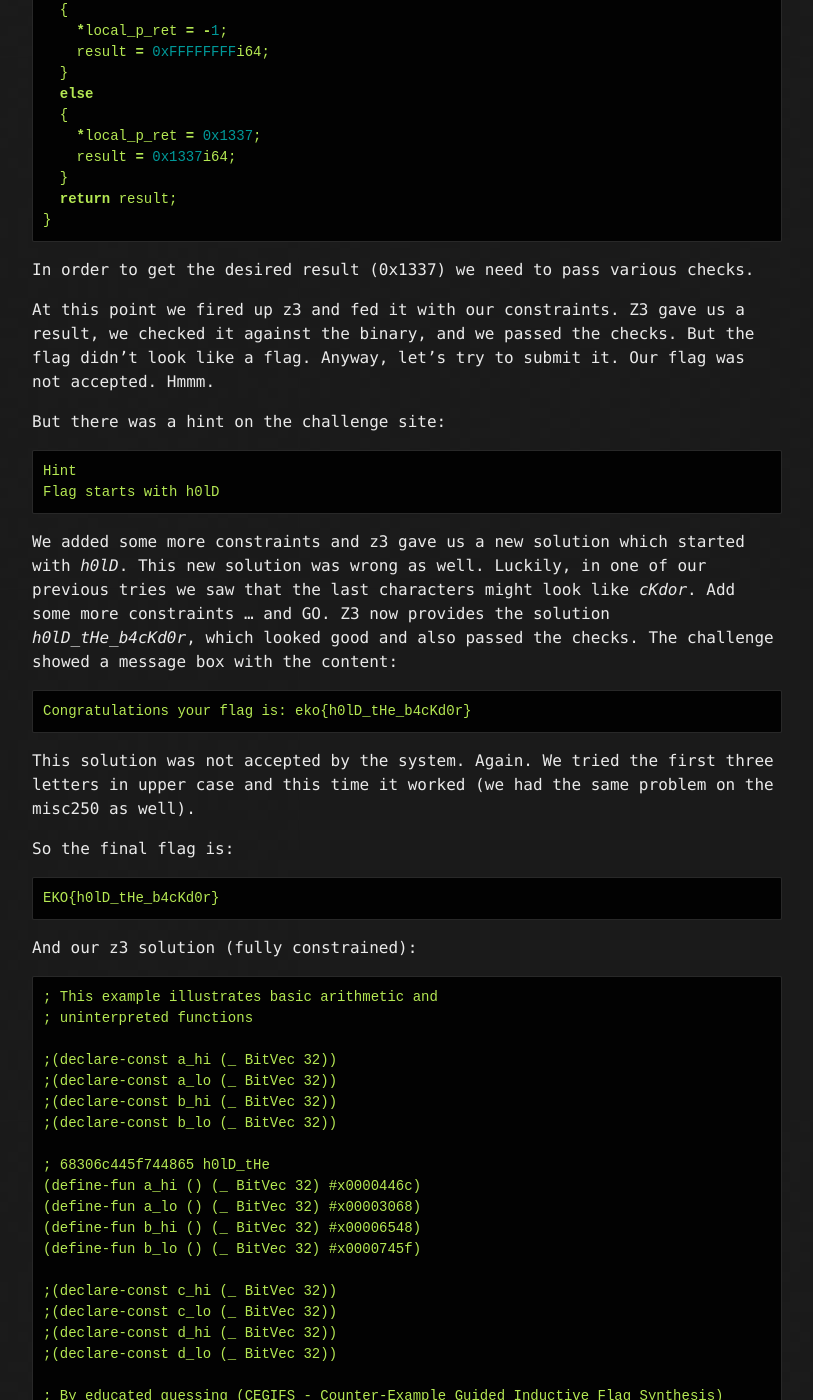
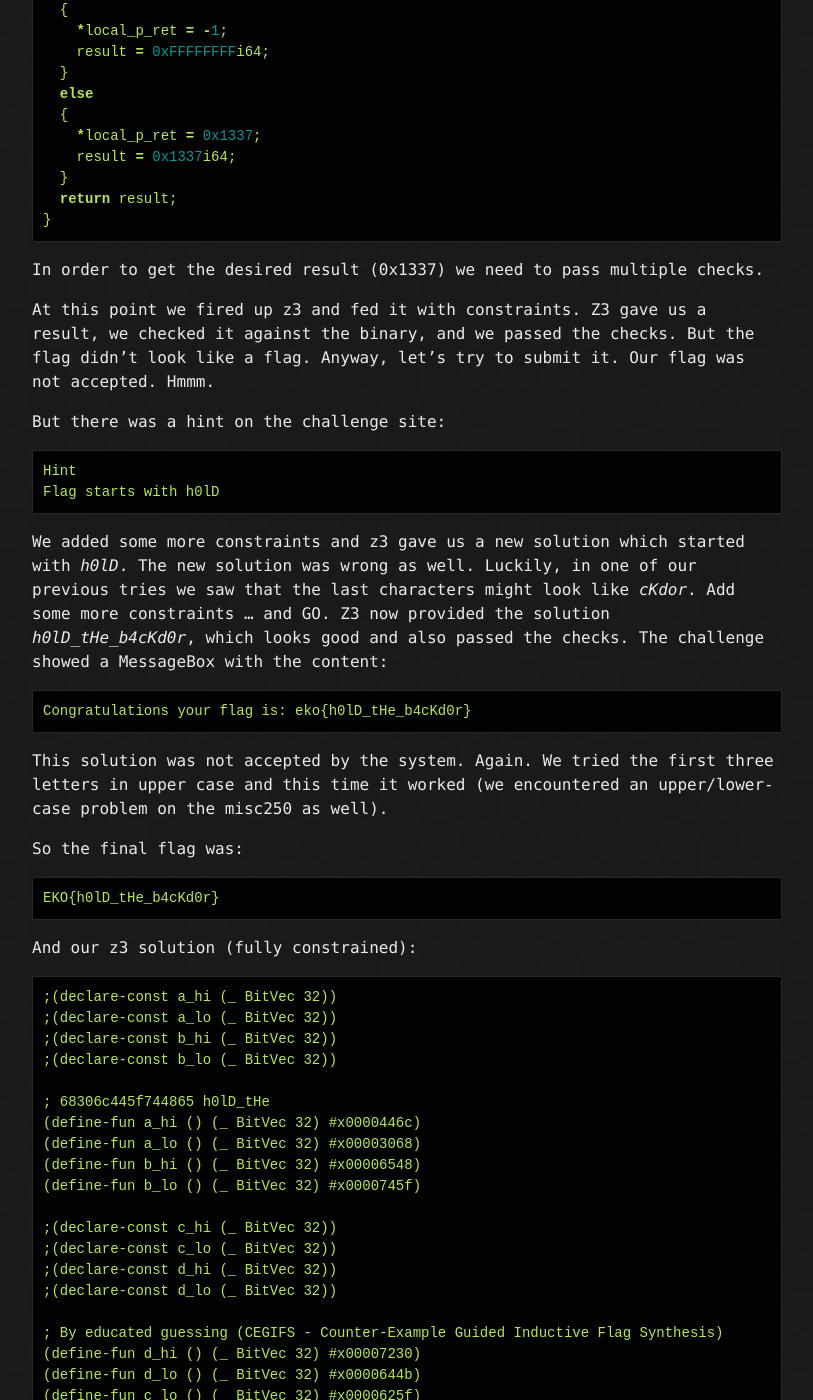
Before and after one commit to mtps3/Mtps3.github.io, a Jekyll site: the page built from _posts/2016-10-30-ekoparty-malware-sample.md, in a window 1280 px wide and 1400 px high, scrolled down 5263 px. Shown: the whole window, without its empty margins (233-1046 px from the left). Built offline with Jekyll 4.4.1, drawn with Linux system fonts in a browser that asks for light colours; some of the changed text lies outside the part shown.

Commit message:
fix2 ekoparty malware sample writeup

````diff
--- a/_posts/2016-10-30-ekoparty-malware-sample.md
+++ b/_posts/2016-10-30-ekoparty-malware-sample.md
@@ -230,9 +230,9 @@ __int64 __stdcall sub_0(struct challenge_struct *x, unsigned int input_len, unsi
 }
 ```
 
-In order to get the desired result (0x1337) we need to pass various checks.
+In order to get the desired result (0x1337) we need to pass multiple checks.
 
-At this point we fired up z3 and fed it with our constraints. Z3 gave us a result, we checked it against the binary, and we passed the checks. But the flag didn't look like a flag. Anyway, let's try to submit it. Our flag was not accepted. Hmmm.
+At this point we fired up z3 and fed it with constraints. Z3 gave us a result, we checked it against the binary, and we passed the checks. But the flag didn't look like a flag. Anyway, let's try to submit it. Our flag was not accepted. Hmmm.
 
 But there was a hint on the challenge site:
 
@@ -241,15 +241,15 @@ Hint
 Flag starts with h0lD
 ```
 
-We added some more constraints and z3 gave us a new solution which started with *h0lD*. This new solution was wrong as well. Luckily, in one of our previous tries we saw that the last characters might look like *cKdor*. Add some more constraints ... and GO.
-Z3 now provides the solution *h0lD_tHe_b4cKd0r*, which looked good and also passed the checks. The challenge showed a message box with the content:
+We added some more constraints and z3 gave us a new solution which started with *h0lD*. The new solution was wrong as well. Luckily, in one of our previous tries we saw that the last characters might look like *cKdor*. Add some more constraints ... and GO.
+Z3 now provided the solution *h0lD_tHe_b4cKd0r*, which looks good and also passed the checks. The challenge showed a MessageBox with the content:
 
 ```
 Congratulations your flag is: eko{h0lD_tHe_b4cKd0r}
 ```
-This solution was not accepted by the system. Again. We tried the first three letters in upper case and this time it worked (we had the same problem on the misc250 as well).
+This solution was not accepted by the system. Again. We tried the first three letters in upper case and this time it worked (we encountered an upper/lower-case problem on the misc250 as well).
 
-So the final flag is:
+So the final flag was:
 
 ```
 EKO{h0lD_tHe_b4cKd0r}
@@ -258,9 +258,6 @@ EKO{h0lD_tHe_b4cKd0r}
 And our z3 solution (fully constrained):
 
 ```
-; This example illustrates basic arithmetic and
-; uninterpreted functions
-
 ;(declare-const a_hi (_ BitVec 32))
 ;(declare-const a_lo (_ BitVec 32))
 ;(declare-const b_hi (_ BitVec 32))
````
Also changed, not shown: other parts of _posts/2016-10-30-ekoparty-malware-sample.md (+6 -6 lines).
